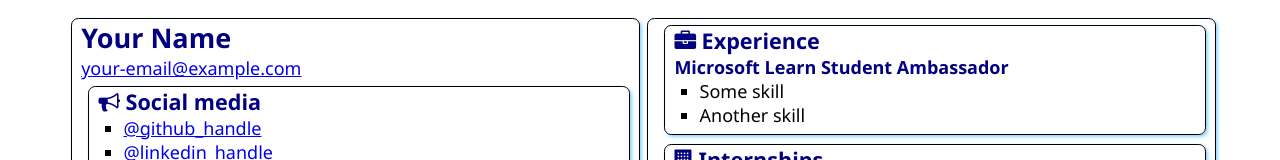
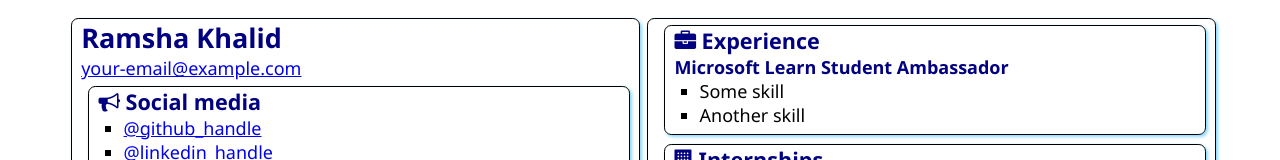
Before and after one commit to ramshak2/SATechnicalOnboarding, a plain HTML site: page src/index.html in a window 1280 px wide. Shown: the top 160 px of the page. Drawn offline with Linux system fonts and the light colour scheme.

Commit message:
Update index.html
“Added My Name”

```diff
--- a/src/index.html
+++ b/src/index.html
@@ -12,7 +12,7 @@
 <body>
     <main>
         <article class="box">
-            <h1>Your Name</h1>
+            <h1>Ramsha Khalid</h1>
             <div><a href="mailto:your.email@example.com">your-email@example.com</a></div>
 
             <section class="box">
```
